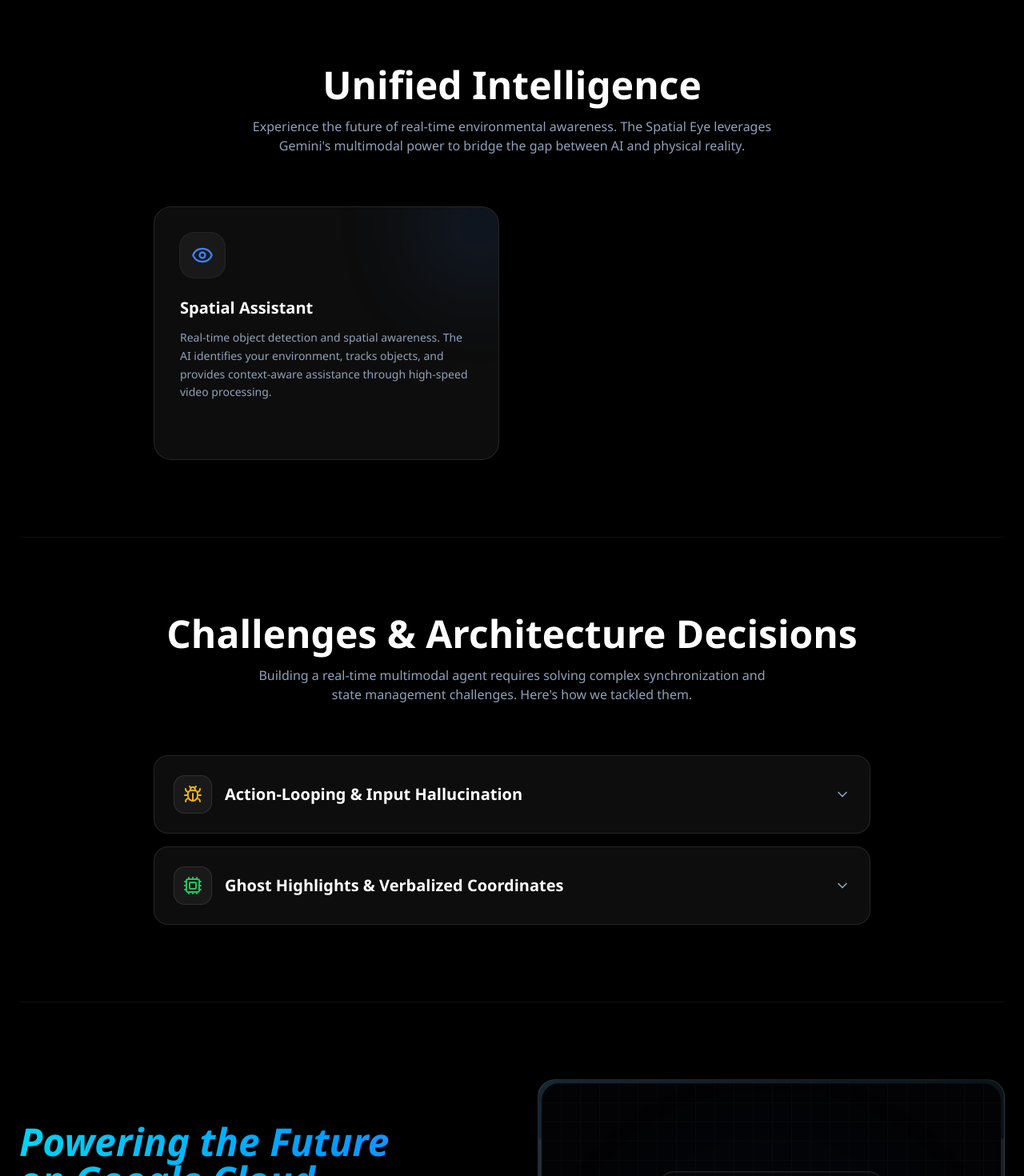
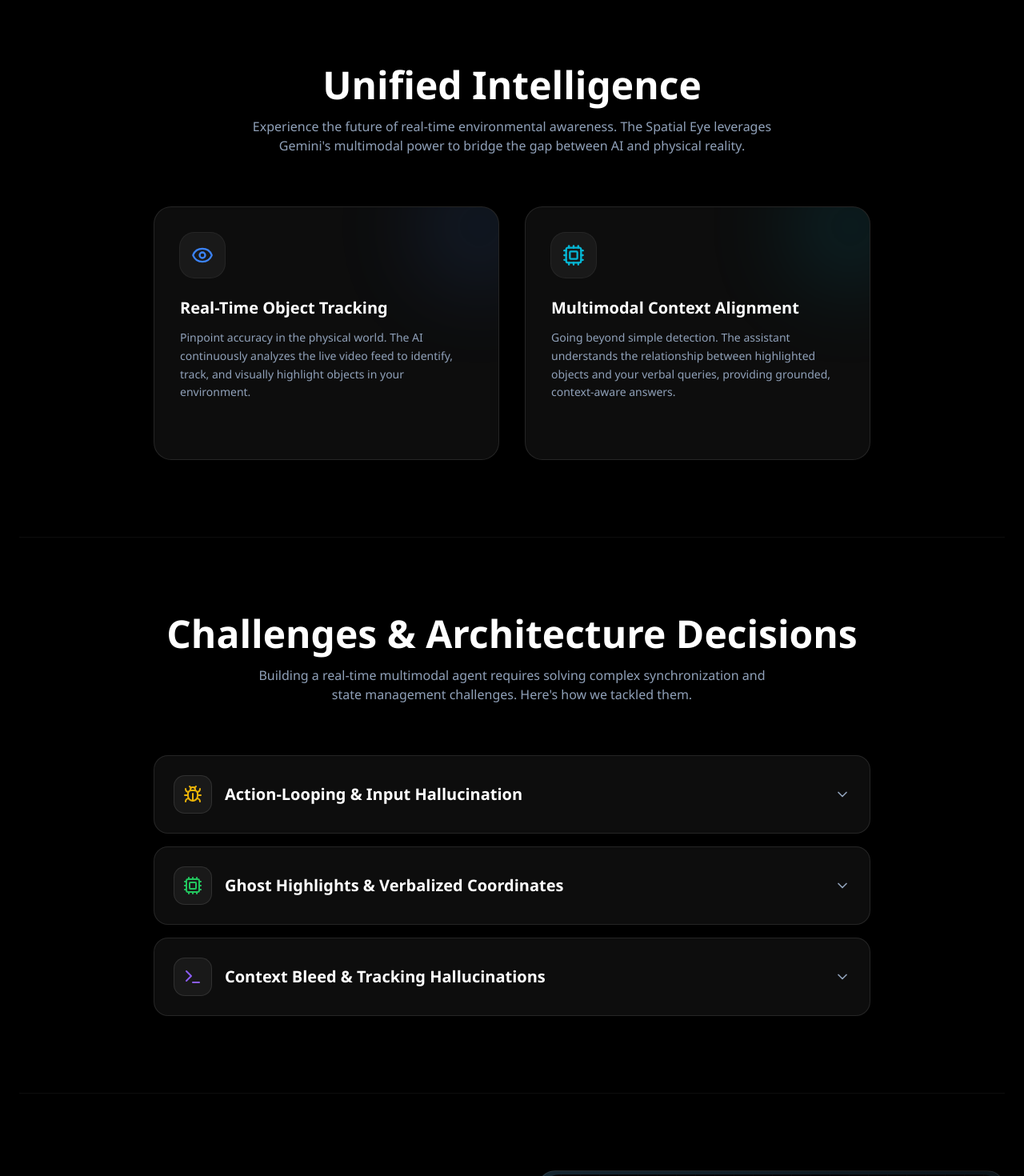
Before and after one commit to serguei9090/The-Spatial-Eye, a Next.js app: page / in a window 1280 px wide. Shown: the part 736-2206 px from the top of the page at 80% size. Built offline with nearby package versions, Linux system fonts and the light colour scheme; no server answers; grey boxes are pictures that could not be loaded.

Commit message:
landing page imrpovement

```diff
--- a/components/templates/LandingTemplate.tsx
+++ b/components/templates/LandingTemplate.tsx
@@ -10,25 +10,23 @@
 
 const FEATURES = [
   {
-    title: "Spatial Assistant",
+    title: "Real-Time Object Tracking",
     description:
-      "Real-time object detection and spatial awareness. The AI identifies your environment, tracks objects, and provides context-aware assistance through high-speed video processing.",
+      "Pinpoint accuracy in the physical world. The AI continuously analyzes the live video feed to identify, track, and visually highlight objects in your environment.",
     icon: Eye,
     color: "#3b82f6",
     delay: 0.1,
     mode: "spatial",
   },
-  /* IT Architecture Mode Hidden for Presentation Focus
   {
-    title: "IT Architecture Studio",
+    title: "Multimodal Context Alignment",
     description:
-      "Visual system design and documentation. The AI interprets complex technical diagrams and assists in building real-time architecture models with industry-standard patterns.",
-    icon: Terminal,
+      "Going beyond simple detection. The assistant understands the relationship between highlighted objects and your verbal queries, providing grounded, context-aware answers.",
+    icon: Cpu,
     color: "#06b6d4",
     delay: 0.2,
-    mode: "it-architecture",
+    mode: "spatial",
   },
-  */
 ];
 
 const ISSUES_SOLUTIONS = [
@@ -51,6 +49,16 @@
       "Refined prompt engineering to enforce silent spatial tool execution. Bound backend coordinate payloads directly to Framer Motion components on the frontend canvas layer for surgical, seamless visual highlighting.",
     icon: Cpu,
     color: "#22c55e",
+  },
+  {
+    id: "context-hallucination",
+    title: "Context Bleed & Tracking Hallucinations",
+    issue:
+      "During long sessions, the AI would start hallucinating old objects or mixing up bounding boxes due to context accumulation, reducing accuracy over time.",
+    solution:
+      "Implemented a 'Continuous State Grounding' strategy. Instead of clearing the session and losing conversational memory, we rigidly structure the tool call loop and inject firm visual anchors, forcing the model to re-evaluate the immediate video frame rather than relying on stale context.",
+    icon: Terminal,
+    color: "#8b5cf6",
   },
 ];
 
```
